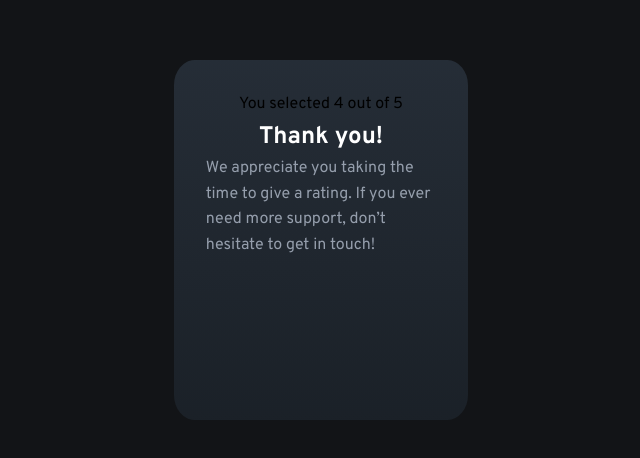
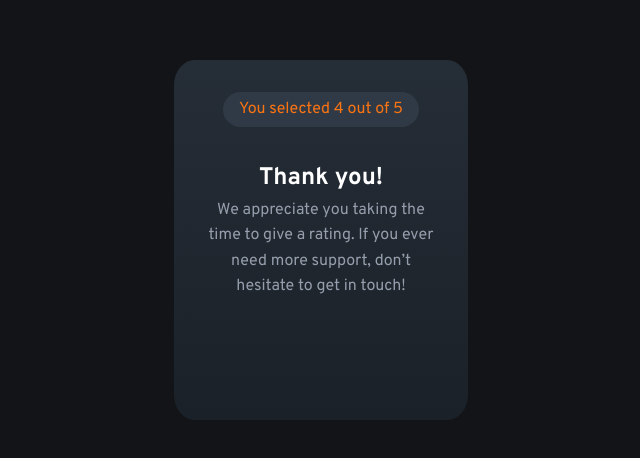
Before and after one commit to mkreive/interactiveRatingComponent, a plain HTML site: page index.html in a window 1280 px wide. Shown: the part 140-598 px from the top of the page, without its empty margins (319-959 px from the left). Drawn offline with Linux system fonts and the light colour scheme.

Commit message:
thankyou block styling

```diff
--- a/style.css
+++ b/style.css
@@ -51,6 +51,9 @@ body {
 
 .thankyou {
     align-items: center;
+}
+.thankyou p {
+    text-align: center;
 }
 
 .star {
@@ -120,15 +123,15 @@ body {
     background-color: var(--color-neutral-white);
     color: var(--color-primary-orange);
 }
+.thankyou__rating {
+    color: var(--color-primary-orange);
+    font-weight: inherit;
+    background-color: var(--color-neutral-lightly-dark-blue);
+    padding: 0.3rem 1rem;
+    border-radius: 2rem;
+    margin-bottom: 2rem;
+}
 
 .hidden {
     display: none;
 }
-
-.attribution {
-    font-size: 11px;
-    text-align: center;
-}
-.attribution a {
-    color: hsl(228, 45%, 44%);
-}
```
Also changed, not shown: index.html (+0 -9 lines), design/desktop-thank-you-state.png (added).
